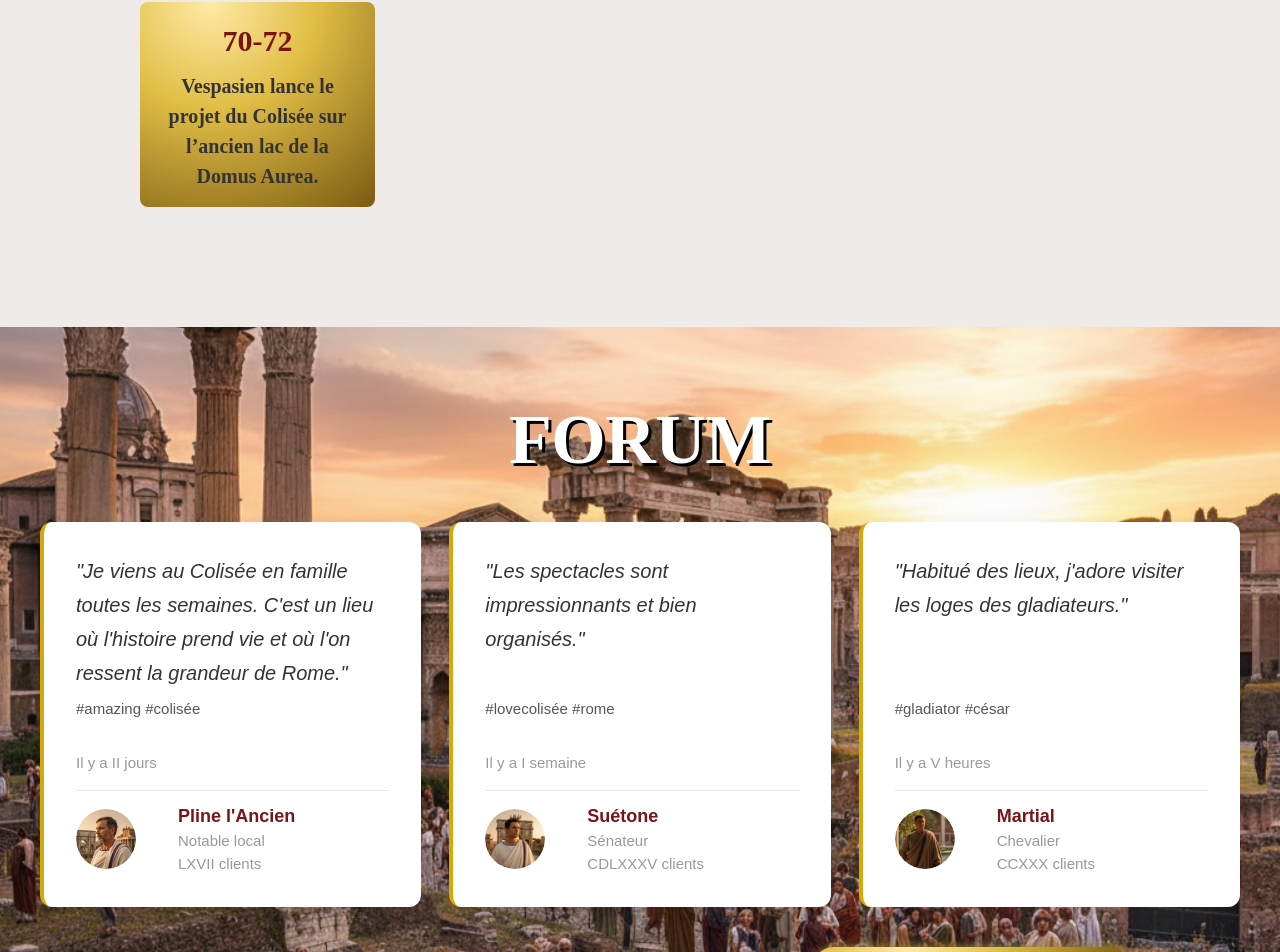
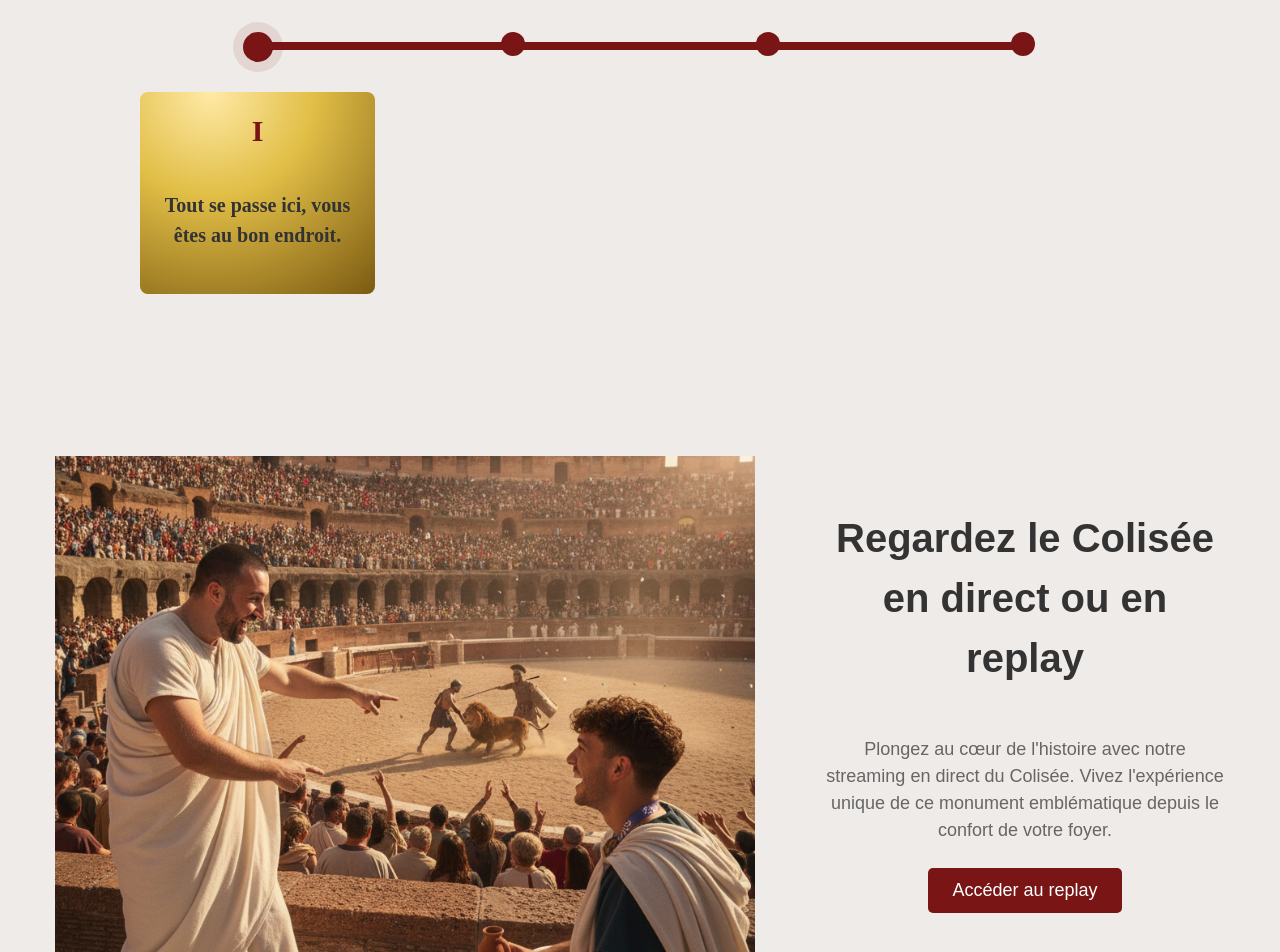
Before and after one commit to Camille-dragone/COLISEESTREAM, a React (Vite) app: page / in a window 1280 px wide. Shown: the part 1263-2215 px from the top of the page. Built offline with nearby package versions, Linux system fonts and the light colour scheme.

Commit message:
modified timeline, created gotostream section

```diff
--- a/src/HomePage/HomePage.tsx
+++ b/src/HomePage/HomePage.tsx
@@ -1,4 +1,5 @@
 import Counter from "../components/Counter/counter";
+import Gotostream from "../components/Gotostream/gotostream";
 import Hero from "../components/Header/Hero/Hero";
 import SocialProof from "../components/SocialProof/SocialProof";
 import Timeline from "../components/Timeline/timeline";
@@ -10,6 +11,7 @@ function HomePage() {
 			<Hero />
 			<Counter />
 			<Timeline />
+			<Gotostream />
 			<SocialProof />
 		</div>
 	);
--- a/src/components/Counter/counter.css
+++ b/src/components/Counter/counter.css
@@ -2,10 +2,10 @@
 	position: relative;
 	display: flex;
 	flex-direction: column;
-	width: 100%;
+
 	justify-content: center;
 	gap: 60px;
-	padding: 30px 0;
+	padding-top: 30px;
 	overflow: hidden; /* pour cacher le débordement du blur */
 	z-index: 0;
 }
--- /dev/null
+++ b/src/components/Gotostream/gotostream.css
@@ -0,0 +1,122 @@
+.gotostream-container {
+	height: 500px;
+	display: flex;
+	flex-direction: row;
+	align-items: center;
+	justify-content: center;
+	padding: 20px;
+	gap: 70px;
+	margin-top: 50px;
+	margin-bottom: 70px;
+}
+
+.gotostream-container h2 {
+	font-size: 40px;
+	color: #333;
+	margin-bottom: 30px;
+	width: 400px;
+	text-align: center;
+	transition:
+		color 0.3s ease,
+		transform 0.2s ease;
+}
+
+.gotostream-container h2:hover {
+	color: #791515;
+	transform: translateY(-2px);
+}
+
+.gotostream-button {
+	background-color: #791515;
+	color: #fff;
+	padding: 12px 24px;
+	border: none;
+	border-radius: 5px;
+	font-size: 18px;
+	cursor: pointer;
+	transition: background-color 0.3s ease;
+}
+
+.gotostream-button:hover {
+	background-color: #5c0f0f;
+}
+
+.gotostream-text {
+	display: flex;
+	flex-direction: column;
+	align-items: center;
+	justify-content: center;
+	margin-bottom: 40px;
+}
+
+.gotostream-text p {
+	font-size: 18px;
+	color: #666;
+	text-align: center;
+	max-width: 600px;
+	margin-bottom: 24px;
+	width: 400px;
+	transition: transform 0.2s ease;
+}
+
+.gotostream-text p:hover {
+	color: #333;
+	transform: translateY(-2px);
+}
+
+.gotostream-container img {
+	width: 700px;
+	height: auto;
+}
+/* .gotostream-container {
+	height: 500px;
+	display: flex;
+	flex-direction: row;
+	align-items: center;
+	justify-content: center;
+	padding: 20px;
+	gap: 70px;
+	margin-top: 70px;
+}
+
+.gotostream-container h2 {
+	font-size: 40px;
+	color: #333;
+	margin-bottom: 30px;
+	width: 400px;
+	text-align: center;
+}
+
+.gotostream-button {
+	background-color: #791515;
+	color: #fff;
+	padding: 12px 24px;
+	border: none;
+	border-radius: 5px;
+	font-size: 18px;
+	cursor: pointer;
+	transition: background-color 0.3s ease;
+}
+.gotostream-button:hover {
+	background-color: #5c0f0f;
+}
+
+.gotostream-text {
+	display: flex;
+	flex-direction: column;
+	align-items: center;
+	justify-content: center;
+	margin-bottom: 40px;
+}
+.gotostream-text p {
+	font-size: 18px;
+	color: #666;
+	text-align: center;
+	max-width: 600px;
+	margin-bottom: 24px;
+	width: 400px;
+}
+.gotostream-container img {
+	width: 700px;
+	height: auto;
+} */
--- /dev/null
+++ b/src/components/Gotostream/gotostream.tsx
@@ -0,0 +1,24 @@
+import React from "react";
+import "./gotostream.css";
+import ZigotoImage from "../../assets/zigoto.png";
+
+function Gotostream() {
+	return (
+		<div className="gotostream-container">
+			<img src={ZigotoImage} alt="les zigotos du colisée" />
+			<div className="gotostream-text">
+				<h2>Regardez le Colisée en direct ou en replay</h2>
+				<p>
+					Plongez au cœur de l'histoire avec notre streaming en direct du
+					Colisée. Vivez l'expérience unique de ce monument emblématique depuis
+					le confort de votre foyer.
+				</p>
+				<button type="button" className="gotostream-button">
+					Accéder au replay
+				</button>
+			</div>
+		</div>
+	);
+}
+
+export default Gotostream;
--- a/src/components/Timeline/timeline.css
+++ b/src/components/Timeline/timeline.css
@@ -1,11 +1,20 @@
 .timeline-header {
 	font-family: cinzel, serif;
 	text-align: center;
-	margin-top: 20px;
+	margin-top: 50px;
 	margin-bottom: 20px;
+	padding-top: 40px;
 	color: #791515;
 	font-size: 24px;
 	font-weight: 700;
+}
+
+.timeline-header h2 {
+	display: contents;
+	font-size: 40px;
+	color: #333;
+	width: 400px;
+	align-content: center;
 }
 
 .timeline-container {
--- a/src/components/Timeline/timeline.tsx
+++ b/src/components/Timeline/timeline.tsx
@@ -5,31 +5,31 @@ function Timeline() {
 	const historyItems = [
 		{
 			id: 1,
-			year: "70-72",
-			event:
-				"Vespasien lance le projet du Colisée sur l’ancien lac de la Domus Aurea.",
+			year: "I",
+			event: "Tout se passe ici, vous êtes au bon endroit.",
 		},
 		{
 			id: 2,
-			year: "72",
-			event: "Début de la construction du Colisée.",
+			year: "II",
+			event: "Je choisis mon événement parmi ceux proposés.",
 		},
 		{
 			id: 3,
-			year: "80",
-			event: "Inauguration du Colisée par Titus.",
+			year: "III",
+			event: "Je sélectionne ma place selon mes préférences.",
 		},
 		{
 			id: 4,
-			year: "81-96",
-			event: "Achèvement des travaux par Domitien.",
+			year: "IV",
+			event:
+				"Je procède au paiement sur place en amenant l'appoint nécessaire.",
 		},
 	];
 	const [activeId, setActiveId] = useState<number | null>(1);
 
 	return (
 		<div className="timeline-header">
-			<h2></h2>
+			<h2>Comment réserver une place au Colisée </h2>
 			<div className="timeline-container">
 				<div className="timeline-line"></div>
 				<div className="timeline-points">
```
Also changed, not shown: src/assets/zigoto.png (added).
